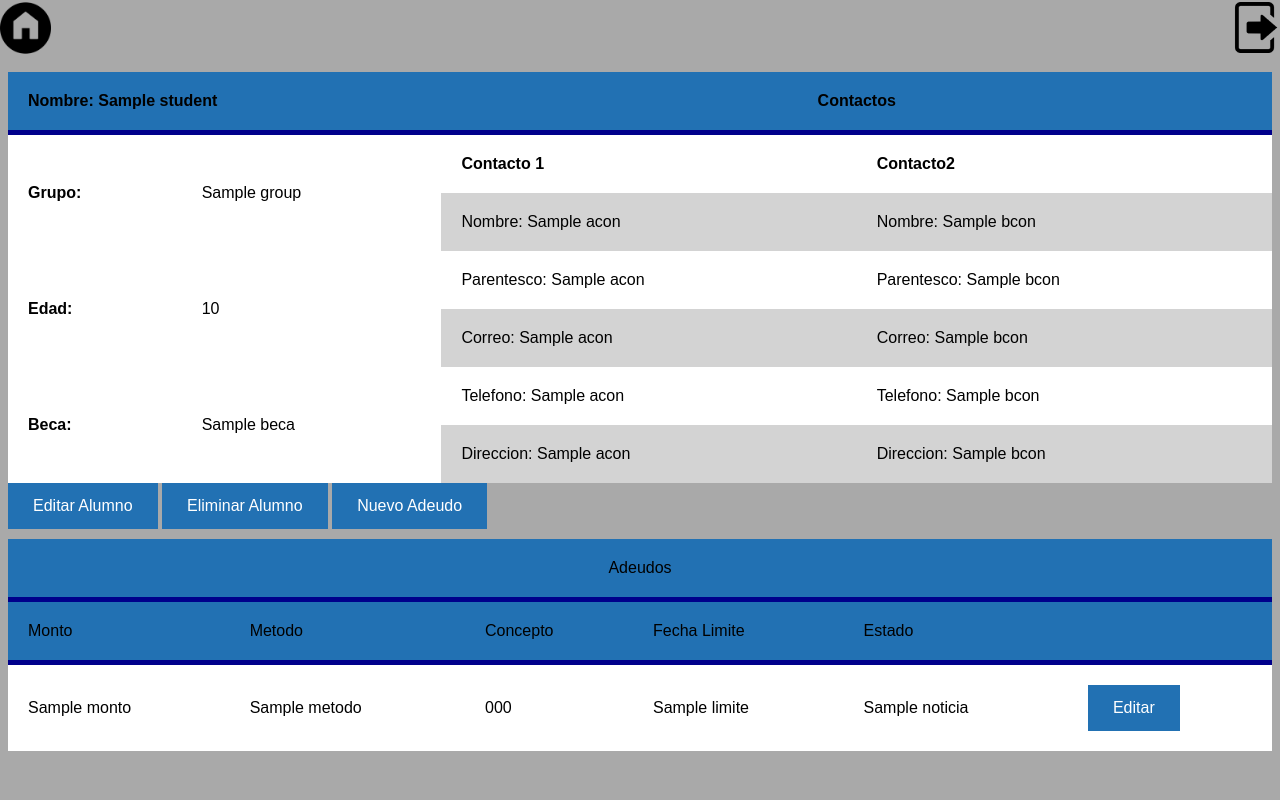
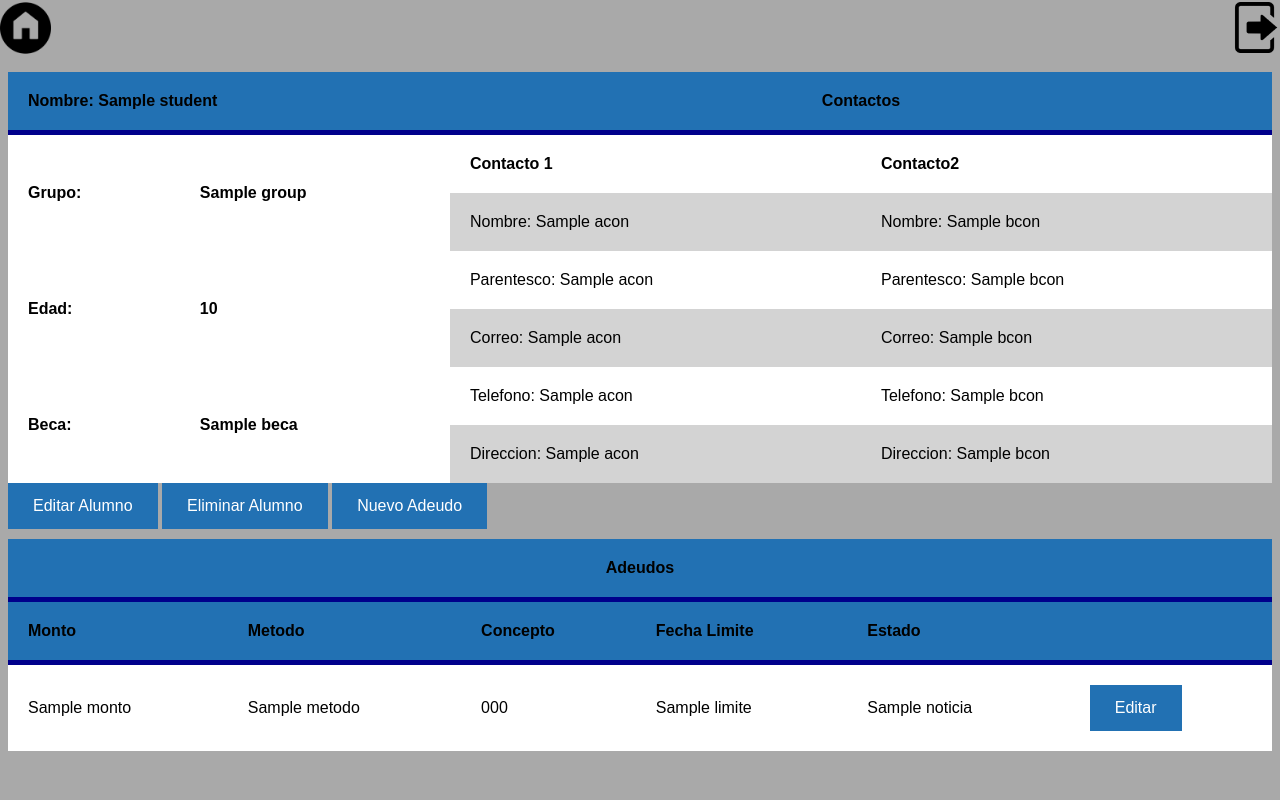
Before and after one commit to Rodolfohp96/CFCA, a Flask app: template templates/student.html in a window 1280 px wide. Run offline with Flask 2, Linux system fonts and the light colour scheme; the template is opened without the code that fills it: most values are stand-ins (such as "Sample title", 1, 10 or a date in 2020); some libraries are stand-ins or nearby versions.

Commit message:
Update student.html

```diff
--- a/templates/student.html
+++ b/templates/student.html
@@ -2,26 +2,26 @@
 {% block body %}
 <table>
     <thead>
-         <tr>
+     <tr class="nohover">
      <th colspan="3" rowspan="1">Nombre: {{ info.student.name }}</th>
      <th colspan="2" rowspan="1" id="centeradeudo">Contactos</th>
  </tr>
  </thead>
-      <tr>
+  <tr class="nohover">
      <th colspan="2"  rowspan="2">Grupo: </th>
-         <td rowspan="2">{{ info.student.group }}</td>
+     <th rowspan="2">{{ info.student.group }}</th>
       <th>Contacto 1</th>
       <th>Contacto2</th>
   </tr>
-     <tr>
+ <tr class="nohover">
 
      <td>Nombre: {{info.acon.0 }}</td>
      <td>Nombre: {{info.bcon.0 }}</td>
 
  </tr>
-     <tr>
+ <tr class="nohover">
      <th colspan="2"  rowspan="2">Edad: </th>
-         <td rowspan="2">{{ info.student.age }}</td>
+     <th rowspan="2">{{ info.student.age }}</th>
       <td>Parentesco: {{info.acon.1 }}</td>
       <td>Parentesco: {{info.bcon.1 }}</td>
   </tr>
@@ -31,13 +31,13 @@
      <td>Correo: {{info.bcon.2 }}</td>
 
  </tr>
-     <tr>
+ <tr class="nohover">
      <th colspan="2"  rowspan="2">Beca: </th>
-         <td rowspan="2">{{ info.student.beca }}</td>
+     <th rowspan="2">{{ info.student.beca }}</th>
       <td>Telefono: {{info.acon.3 }}</td>
       <td>Telefono: {{info.bcon.3 }}</td>
   </tr>
-     <tr>
+ <tr class="nohover">
 
      <td>Direccion: {{info.acon.4 }}</td>
      <td>Direccion: {{info.bcon.4 }}</td>
@@ -50,16 +50,16 @@
  <table id="tablaadeudo">
     <thead>
        <tr>
-               <td colspan="6" id="centeradeudo">Adeudos</td>
+           <th colspan="6" id="centeradeudo">Adeudos</th>
        </tr>
     </thead>
      <thead>
          <tr>
-                 <td>Monto</td>
-                 <td>Metodo</td>
-                 <td>Concepto</td>
-                 <td>Fecha Limite</td>
-                 <td colspan="2">Estado</td>
+             <th>Monto</th>
+             <th>Metodo</th>
+             <th>Concepto</th>
+             <th>Fecha Limite</th>
+             <th colspan="2">Estado</th>
          </tr>
      </thead>
      <tbody>
```
Lines whose indentation alone changed are shown as unchanged.
